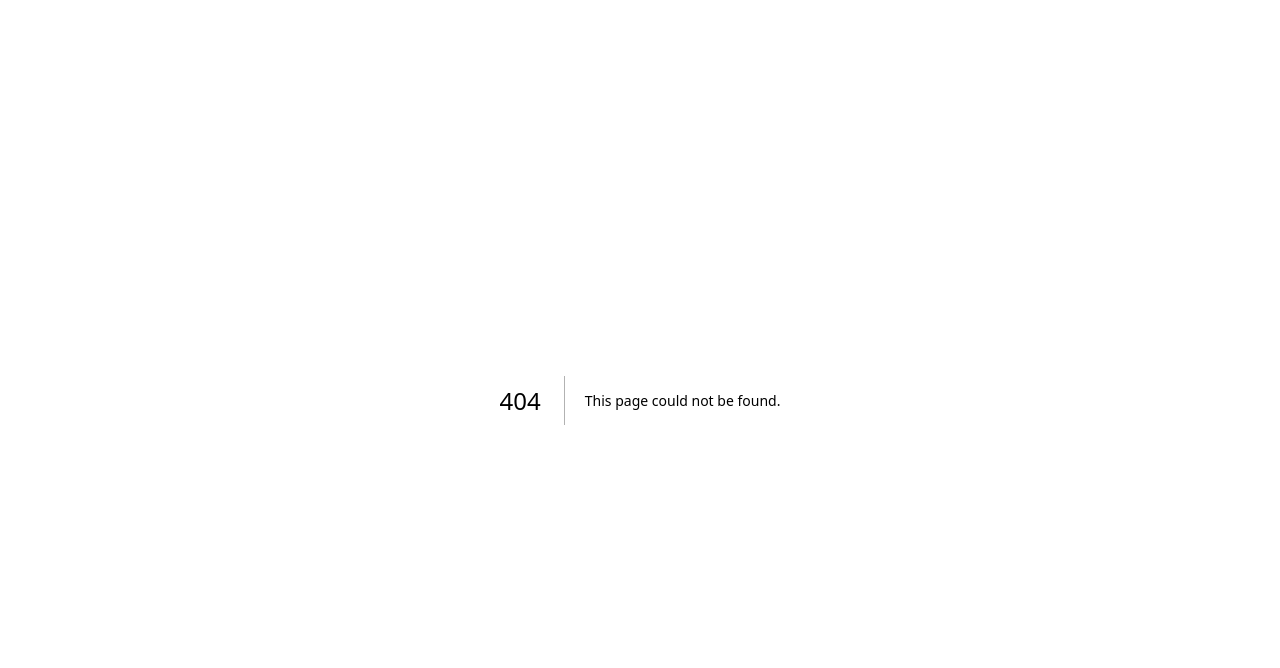
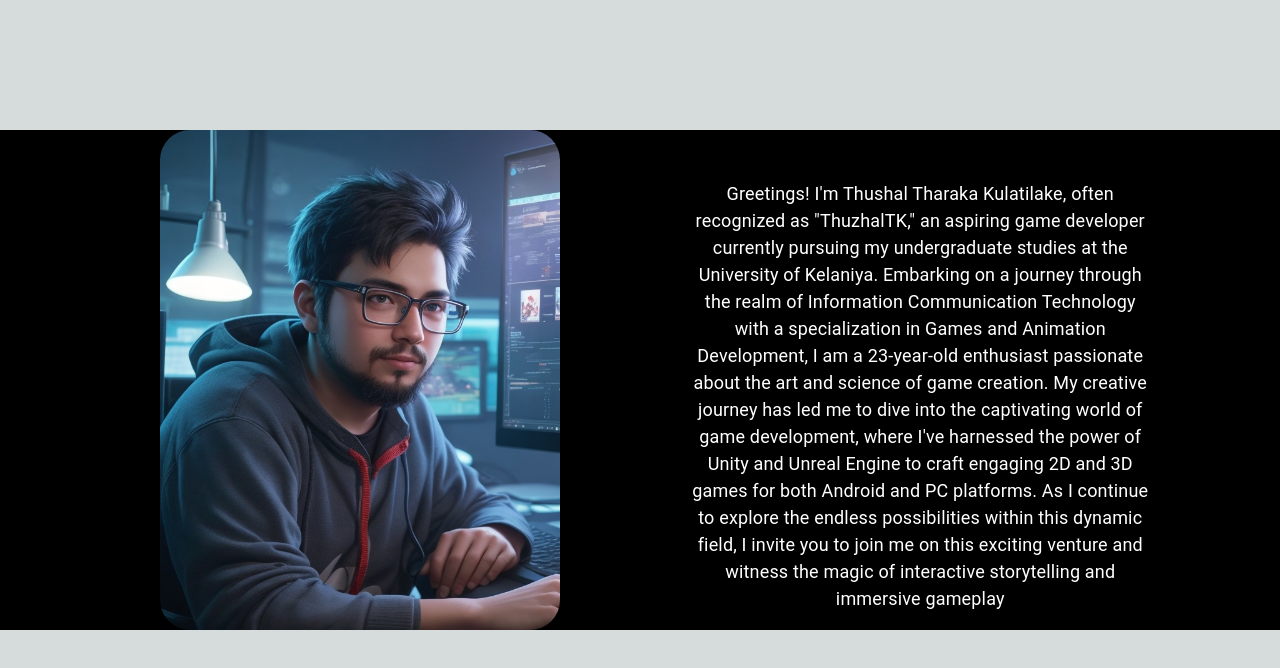
Before and after one commit to thushaltk/game-dev-portfolio, a Next.js app: page /intro in a window 1280 px wide. Before the commit this address had no page. Shown: the top 668 px of the page. Built offline with nearby package versions, Linux system fonts and the light colour scheme.

Commit message:
ADDED: intro section

```diff
--- /dev/null
+++ b/app/intro/page.tsx
@@ -0,0 +1,95 @@
+"use client";
+import { Typography } from "@mui/material";
+import me from "../../public/imgs/me_ai.jpg";
+import { motion } from "framer-motion";
+
+export default function Intro() {
+  return (
+    <div
+      style={{
+        width: "100%",
+        height: "500px",
+        backgroundColor: "black",
+        position: "absolute",
+        marginTop: "130px",
+        paddingLeft: "50px",
+        paddingRight: "50px",
+        display: "flex",
+        justifyContent: "center",
+        alignItems: "center",
+      }}
+    >
+      <div
+        style={{
+          width: "95%",
+          height: "500px",
+          backgroundColor: "black",
+          display: "flex",
+          justifyContent: "center",
+          alignItems: "center",
+        }}
+      >
+        <div
+          style={{
+            width: "50%",
+            height: "100%",
+            display: "flex",
+            justifyContent: "center",
+            alignItems: "center",
+          }}
+        >
+          <motion.img
+            style={{ width: "400px", height: "500px", borderRadius: "30px" }}
+            initial={{ opacity: 0, scale: 0.8 }}
+            animate={{
+              scale: [0.8, 1],
+              opacity: [0, 1],
+            }}
+            transition={{
+              duration: 2,
+              ease: "easeInOut",
+              times: [0, 1],
+            }}
+            src={me.src}
+          />
+        </div>
+        <motion.div
+          initial={{ opacity: 0, scale: 0.8 }}
+          animate={{
+            scale: [0.8, 1],
+            opacity: [0, 1],
+          }}
+          transition={{
+            duration: 2,
+            ease: "easeInOut",
+            times: [0, 1],
+          }}
+          style={{
+            width: "50%",
+            height: "500px",
+            backgroundColor: "black",
+            padding: "50px",
+          }}
+        >
+          <Typography
+            style={{ color: "white", fontSize: "18px", textAlign: "center" }}
+          >
+            Greetings! I'm Thushal Tharaka Kulatilake, often recognized as
+            "ThuzhalTK," an aspiring game developer currently pursuing my
+            undergraduate studies at the University of Kelaniya. Embarking on a
+            journey through the realm of Information Communication Technology
+            with a specialization in Games and Animation Development, I am a
+            23-year-old enthusiast passionate about the art and science of game
+            creation. My creative journey has led me to dive into the
+            captivating world of game development, where I've harnessed the
+            power of Unity and Unreal Engine to craft engaging 2D and 3D games
+            for both Android and PC platforms. As I continue to explore the
+            endless possibilities within this dynamic field, I invite you to
+            join me on this exciting venture and witness the magic of
+            interactive storytelling and immersive gameplay
+          </Typography>
+        </motion.div>
+      </div>
+    </div>
+  );
+}
--- a/app/page.tsx
+++ b/app/page.tsx
@@ -2,6 +2,7 @@
 import Logo from "./logo/page";
 import { useEffect, useState } from "react";
 import { motion } from "framer-motion";
+import Intro from "./intro/page";
 
 export default function Home() {
   const [loading, setLoading] = useState<boolean>(false);
@@ -20,7 +21,7 @@ export default function Home() {
     <>
       <div
         style={{ height: "100%", width: "100%", position: "absolute" }}
-        className="flex flex-col items-center justify-center bg-black"
+        className="flex flex-row items-center justify-between	 bg-black"
       >
         <motion.div
           initial={{ y: 0 }}
@@ -64,8 +65,43 @@ export default function Home() {
             ""
           )}
         </motion.div>
+        <motion.div
+          initial={{ y: 0 }}
+          animate={{
+            y: "-43%",
+            scale: 0.5,
+          }}
+          transition={{
+            delay: 8.5,
+            duration: 1,
+            ease: "easeInOut",
+            times: [0, 1],
+          }}
+          className="flex h-full items-center justify-center"
+          style={{ textAlign: "center" }}
+        >
+          {loading2 ? (
+            <a
+              href="#"
+              style={{
+                color: "gray",
+                fontSize: "23px",
+                marginTop: "80px",
+                marginRight: "300px",
+                position: "absolute",
+                textDecoration: "underline",
+              }}
+            >
+              Go to my Artstation
+            </a>
+          ) : (
+            ""
+          )}
+        </motion.div>
       </div>
       {loading2 ? (
+        <>
+          <Intro />
           <motion.div
             initial={{ opacity: 0, scale: 0 }}
             animate={{
@@ -81,7 +117,7 @@ export default function Home() {
               width: "100%",
               height: "80%",
               position: "absolute",
-            marginTop: "130px",
+              marginTop: "700px",
               paddingLeft: "50px",
               paddingRight: "50px",
               display: "flex",
@@ -137,6 +173,7 @@ export default function Home() {
               className="bg-white items-center justify-center"
             ></div>
           </motion.div>
+        </>
       ) : (
         ""
       )}
--- a/package.json
+++ b/package.json
@@ -9,6 +9,9 @@
     "lint": "next lint"
   },
   "dependencies": {
+    "@emotion/react": "^11.11.1",
+    "@emotion/styled": "^11.11.0",
+    "@mui/material": "^5.14.5",
     "@types/node": "20.4.8",
     "@types/react": "18.2.18",
     "@types/react-dom": "18.2.7",
```
Also changed, not shown: public/imgs/me_ai.jpg (added), 1 other file (tests, documents, lock files or other folders). Lines whose indentation alone changed are shown as unchanged.
